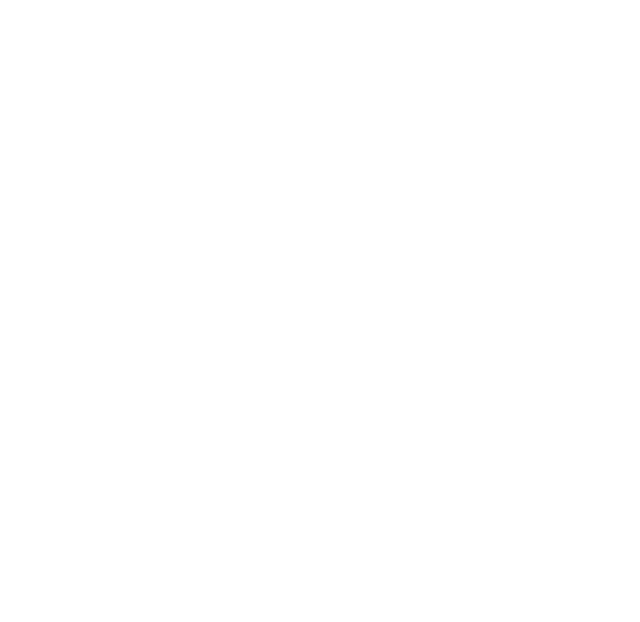
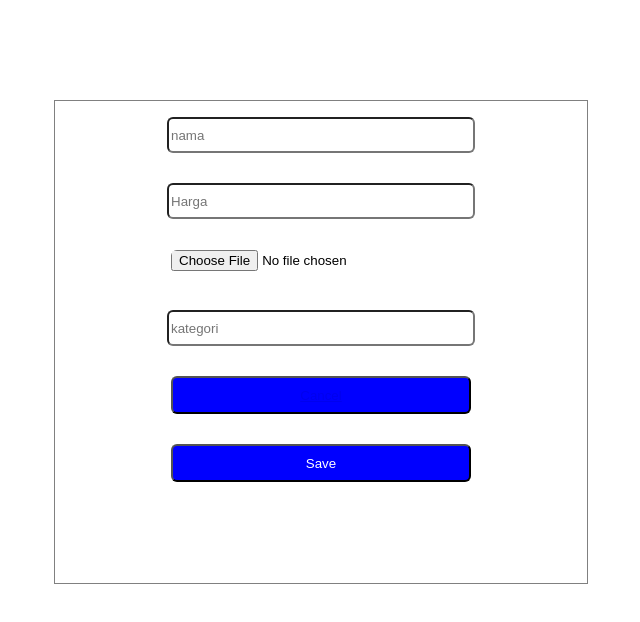
Before and after one commit to galihandrii/react-auth-lesson, a React (Create React App) app: page /add-car in a window 1280 px wide. Before the commit this address had no page. Shown: the top 622 px of the page, without its empty margins (319-959 px from the left). Built offline with nearby package versions, Linux system fonts and the light colour scheme; sample sign-in values are in the browser's storage.

Commit message:
add newcar component for admin page

```diff
--- a/src/App.js
+++ b/src/App.js
@@ -6,6 +6,7 @@ import Homepage from './pages/Homepages';
 import Register from './pages/Register';
 import ProtectedRoute from './hoc/ProtectedRoute';
 import Discovery from './pages/Discoverypage';
+import AddNewCar from './pages/AddNewCar';
 import ProtectedRoute2 from './hoc/ProtectedRoute2';
 
 
@@ -16,15 +17,15 @@ function App() {
       <Route path="/" element={<Homepage/>}/>
       <Route path='/Login' element={<Login/>}/>
       <Route path='/Register' element={<Register/>}/>
-      {/*<Route element={<ProtectedRoute/>}>
+      <Route element={<ProtectedRoute/>}>
         <Route path='/Discovery' element={<Discovery/>}/>
+        <Route path='/add-car' element={<AddNewCar/>}/>
+  </Route>
 
-  </Route>*/}
-
-      <Route
+      {/*<Route
         path='/Discovery'
         element={<ProtectedRoute2><Discovery/></ProtectedRoute2>}>
-      </Route>
+</Route>*/}
 
 
     </Routes>
--- /dev/null
+++ b/src/components/Newcar.css
@@ -0,0 +1,12 @@
+.newcar{
+    display: flex;
+    flex-direction: column;
+    gap: 30px;
+    text-align: center;
+    width:500px ;
+    height:450px ;
+    border: 1px solid grey;
+    margin: auto;
+    margin-top: 100px;
+    padding: 16px;
+}
--- /dev/null
+++ b/src/components/Newcar.js
@@ -0,0 +1,40 @@
+import { Link } from "react-router-dom";
+import "./Newcar.css"
+import { useState } from "react";
+
+const Newcar = () => {
+const [name,setName] = useState('');
+const [img,setImg] = useState(null);
+const [price,setPrice] = useState('');
+const [category,setCategory] = useState('');
+
+const handleName = (e) => {
+    setName(e.target.value);
+}
+const handleImg = (e) => {
+    setImg(e.target.files[0]);
+}
+const handlePrice = (e) => {
+    setPrice(e.target.value);
+}
+const handleCategory = (e) => {
+    setCategory(e.target.value);
+}
+
+console.log(name,img,price,category);
+
+
+
+    return (
+        <div className="newcar">
+            <div><input onChange={handleName} placeholder="nama"/></div>
+            <div><input onChange={handlePrice} placeholder="Harga"/></div>
+            <div><input onChange={handleImg} type="file"/></div>
+            <div><input onChange={handleCategory} placeholder="kategori"/></div>
+            <div><button><Link to="/Discovery">Cancel</Link></button></div>
+            <div><button>Save</button></div>
+        </div>
+    )
+}
+
+export default Newcar;
--- /dev/null
+++ b/src/pages/AddNewCar.js
@@ -0,0 +1,15 @@
+import "./AddNewCar.css"
+import Newcar from "../components/Newcar";
+
+
+
+
+const AddNewCar = () => {
+    return (
+        <div>
+            <Newcar/>
+        </div>
+    )
+}
+
+export default AddNewCar;
--- /dev/null
+++ b/src/pages/Discoverypage.css
@@ -0,0 +1,31 @@
+.cards-list{
+    display: flex;
+    justify-content: center;
+    flex-wrap: wrap;
+    gap: 20px;
+}
+
+.card-cars{
+    border-radius: 10px;
+    box-shadow: 1px 1px 2px 1px grey;
+    width: 350px;
+    height: 380px;
+
+}
+.card-cars-img{
+    width: 350px;
+    height: 200px;
+}
+.card-cars-img img{
+    border-top-left-radius:10px ;
+    border-top-right-radius: 10px;
+    width: 100%;
+    height: 100%;
+}
+
+.card-cars-desc{
+    padding: 16px;
+}
+.discovery-button  button {
+
+}
--- a/src/pages/Discoverypage.js
+++ b/src/pages/Discoverypage.js
@@ -1,7 +1,58 @@
+import axios from "axios";
+import { useEffect, useState } from "react";
+import Navbar from "../components/Navbar";
+import "./Discoverypage.css"
+import { Link } from "react-router-dom";
+
 const Discovery = () => {
+    const[cars, setCars]= useState([]);
+
+    useEffect(()=>{
+        const token = localStorage.getItem('token')
+        const config = {
+            headers: { access_token: token  }
+        };
+        axios.get("https://bootcamp-rent-cars.herokuapp.com/admin/v2/car", config)
+        .then((res)=>{
+           setCars(res.data.cars);
+        })
+        .catch((err)=>console.log(err.message))
+
+
+
+    },[])
+
+
+
+
     return (
+
         <div>
-            <h1>Ini Discovery Page</h1>
+            <Navbar/>
+            <div><h1>Ini discoverypage</h1></div>
+            <div className="discovery-button"><Link to="/add-car"><button>Add New Car</button></Link></div>
+            <div className="cards-list">
+            {
+                     cars.length && cars.map(function(item){
+                        return (
+
+                                <div className="card-cars">
+                                <div className="card-cars-img"><img src={item.image}/></div>
+                                <div className="card-cars-desc">
+                                    <h3>{item.name}</h3>
+                                    <h4>{item.price}</h4>
+                                    <p>{item.category}</p>
+                                </div>
+                            </div>
+
+
+                        )
+                    })
+                }
+            </div>
+
+
+
         </div>
     )
 }
```
Also changed, not shown: src/pages/AddNewCar.css (added).
